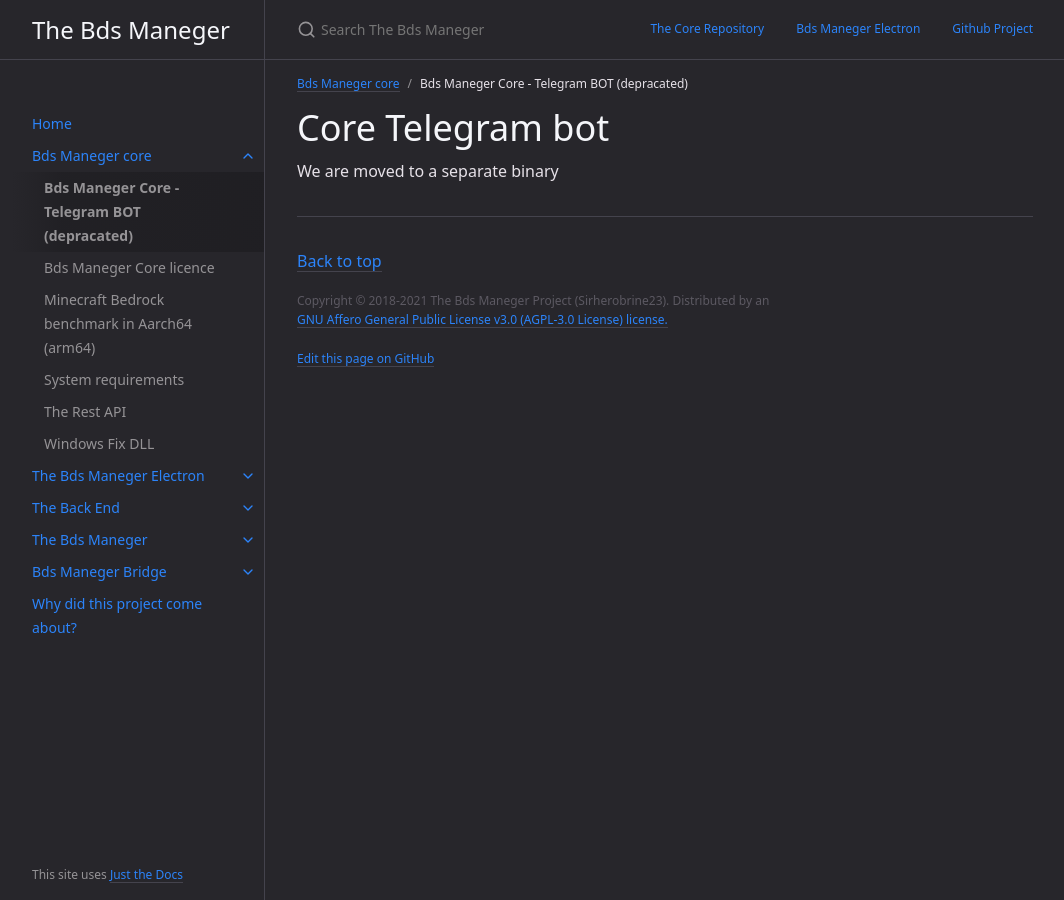
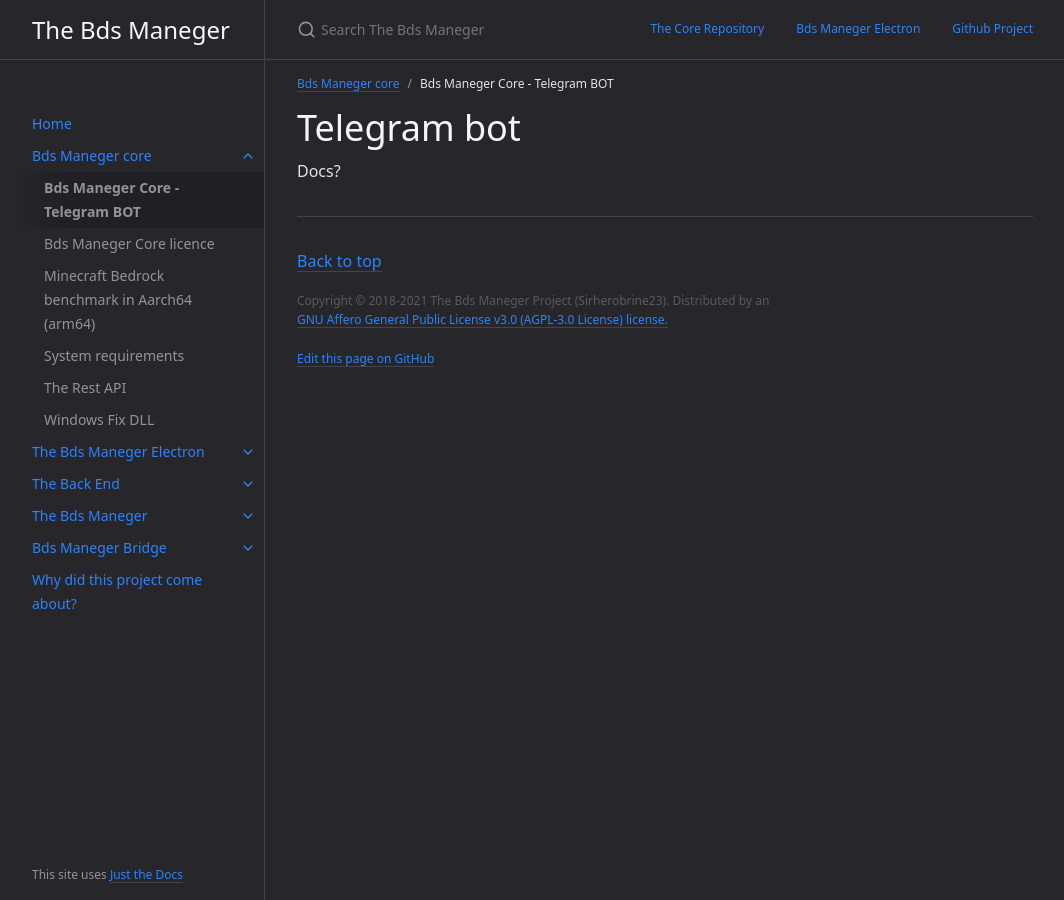
Before and after one commit to terrorizer1980/Bds-Manager-Project-Documentation, a Jekyll site: the page built from docs/Bds Maneger core/Telegram-Bot.md, in a window 1280 px wide. Shown: the whole page, without its empty margins (107-1171 px from the left). Built offline with Jekyll 4.4.1, drawn with Linux system fonts in a browser that asks for light colours.

Commit message:
Update Telegram-Bot.md

```diff
--- a/docs/Bds Maneger core/Telegram-Bot.md
+++ b/docs/Bds Maneger core/Telegram-Bot.md
@@ -1,9 +1,9 @@
 ---
 layout: default
-title: Bds Maneger Core - Telegram BOT (depracated)
+title: Bds Maneger Core - Telegram BOT
 parent: Bds Maneger core
 ---
 
-# Core Telegram bot
+# Telegram bot
 
-We are moved to a separate binary
+Docs?
```
